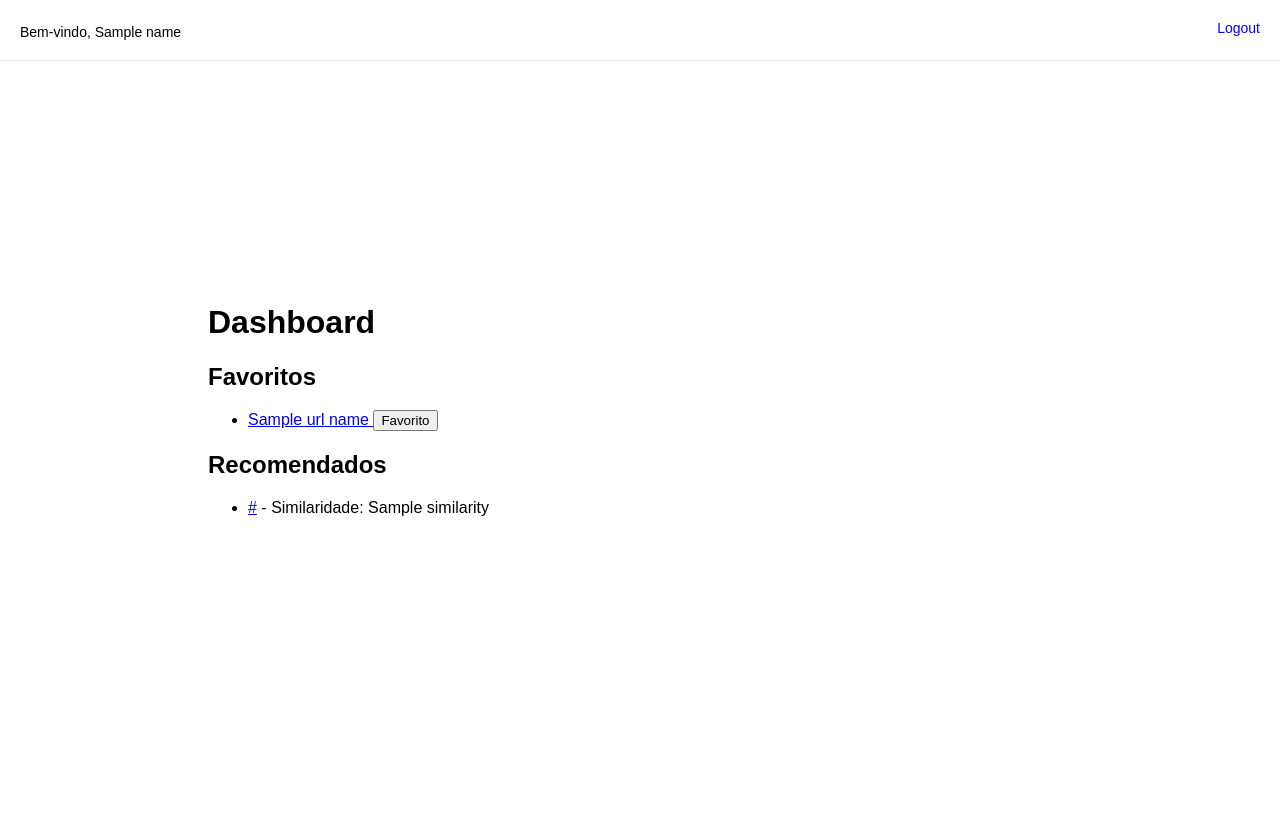
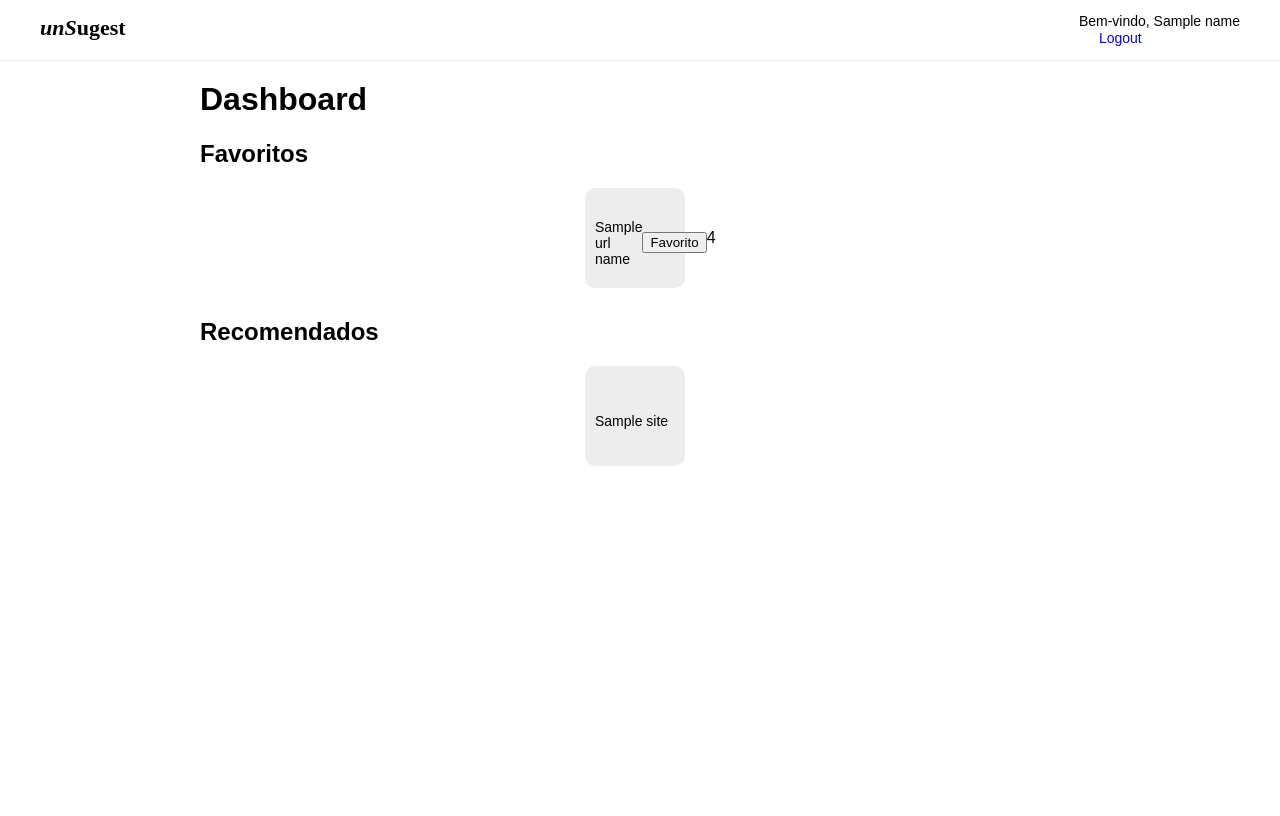
Before and after one commit to viniciuslopesgit/sugest, a Flask app: template templates/dashboard.html in a window 1280 px wide. After the commit the page ends 466 px from the top, so only its background shows below. Run offline with Flask 3, Linux system fonts and the light colour scheme; the template is opened without the code that fills it: most values are stand-ins (such as "Sample title", 1, 10 or a date in 2020).

Commit message:
Dashboad com NOMES das páginas

```diff
--- a/app.py
+++ b/app.py
@@ -120,19 +120,32 @@ def recommend_sites_for_user():
             rated_keywords.update(keywords.split(','))
 
     recommendations = []
+    site_info = {}
     for index, row in url_data.iterrows():
+        site_info[row['id']] = {'name': row['name'], 'url': row['url']}
         if row['id'] not in rated_ids:
             if isinstance(row['keywords'], str):
                 site_keywords = set(row['keywords'].split(','))
                 similarity = jaccard_similarity(rated_keywords, site_keywords)
-                recommendations.append((row['id'], row['url'], similarity))
+                recommendations.append((row['id'], similarity))
 
     # Ordenar as recomendações pela maior similaridade
-    recommendations.sort(key=lambda x: x[2], reverse=True)
+    recommendations.sort(key=lambda x: x[1], reverse=True)
 
-    top_recommendations = recommendations[:5]
+    top_recommendations = recommendations[:100]
 
-    return [{'id': rec[0], 'url': rec[1], 'similarity': rec[2]} for rec in top_recommendations]
+    # Adicionar informações de nome e URL aos resultados
+    result = []
+    for rec in top_recommendations:
+        site_id = rec[0]
+        result.append({
+            'id': site_id,
+            'name': site_info[site_id]['name'],
+            'url': site_info[site_id]['url'],
+            'similarity': rec[1]
+        })
+
+    return result
 
 def load_url_names_from_csv():
     url_names = {}
@@ -147,8 +160,10 @@ def load_url_names_from_csv():
         print("Erro ao ler o arquivo data.url.csv")
     return url_names
 
-
-
+def generate_random_color():
+    # Gera uma cor aleatória em formato hexadecimal
+    color = '#{:06x}'.format(random.randint(0, 0xFFFFFF))
+    return color
 
 
 # ----------------------------------- ROTAS --------------------------------------#
--- a/readme/manual.txt
+++ b/readme/manual.txt
@@ -1,6 +1,12 @@
 
 
 Fazer:
+
+Criar uma coluna no .csv que busca a cor do site
+
+criar função para para buscar a cor no csv
+    chamr isso dentro do html com background-color
+
 
 Opção de favoritos
 Almentar número de sites que serão gerados a primeira visita
--- a/static/style.css
+++ b/static/style.css
@@ -1,11 +1,76 @@
 body {
     font-family: Arial, Helvetica, sans-serif;
+    background-color: #fff;
+    margin: 0; /* Adicionado para remover margens padrão */
+}
+
+#header {
+    top: 0;
+    height: 60px;
+    width: 100%;
+    position: fixed; /* Alterado para posição fixa para que o cabeçalho permaneça fixo na parte superior */
+    background-color: #fff;
+    border-bottom: 1px solid rgb(236, 236, 236);
+    z-index: 1000; /* Adicionado z-index para garantir que o cabeçalho esteja acima de outros elementos */
+}
+#logo {
+    padding: 15px;
+    padding-left: 40px;
+}
+#user {
+    position: absolute;
+    top: 50%;
+    transform: translateY(-50%);
+    right: 40px;
+}
+
+#user a {
+    color: blue;
+    font-size: 14px;
+    text-decoration: none;
+    margin-left: 20px; /* Adicionado margem para separar o texto do link */
+}
+
+#user p {
+    font-size: 14px;
+    margin: 0; /* Adicionado para remover margens padrão */
+}
+
+#content {
+    padding: 60px 200px 0 200px;
+}
+
+#user_fav {
+    list-style: none; /* Remove os marcadores de lista */
+    padding: 0; /* Remove o preenchimento padrão da lista */
+    display: flex; /* Exibe os itens da lista em linha */
+    flex-wrap: wrap; /* Permite que os itens da lista quebrem para a próxima linha quando não há espaço suficiente */
+    justify-content: center; /* Alinha os itens horizontalmente ao centro */
+}
+
+.item_fav {
+    height: 80px;
+    width: 80px;
     display: flex;
-    justify-content: center;
-    align-items: center;
-    height: 100vh;
-    background-color: #fff;
+    margin-right: 10px;
+    margin-bottom: 10px; /* Adicionado para adicionar espaço entre as linhas */
+    padding: 10px;
+    border-radius: 10px;
+    align-items: center; /* Alinha o conteúdo verticalmente ao centro */
+    background-color: #ededed;
 }
+
+.item_fav a {
+    text-decoration: none;
+    color: black; /* Alterado para preto para maior legibilidade */
+    font-size: 14px;
+    margin-top: 10px; /* Adicionado para alinhar o texto verticalmente */
+}
+
+.item_fav button {
+    margin-top: 10px; /* Adicionado para alinhar o botão verticalmente */
+}
+
 .login-button {
     padding: 10px 20px;
     font-size: 16px;
@@ -18,34 +83,3 @@ body {
 .login-button:hover {
     background-color: #357ae8;
 }
-
-#header {
-    top: 0;
-    height: 60px;
-    width: 100%;
-    position: absolute;
-    border-bottom: 1px solid rgb(236, 236, 236);
-}
-
-#content {
-    width: 100%;
-    padding: 200px;
-}
-
-#user a {
-
-    position: relative;
-    float: right;
-    padding: 20px;
-    color: blue;
-    font-size: 14px;
-    text-decoration: none;
-}
-
-#user p {
-    position: absolute;
-    font-size: 14px;
-    float: right;
-    padding: 10px;
-    padding-left: 20px;
-}
--- a/templates/dashboard.html
+++ b/templates/dashboard.html
@@ -9,6 +9,9 @@
 </head>
 <body>
     <div id="header">
+        <div id="logo">
+            <a style="font-size: 22px; font-family: 'Times New Roman', Times, serif;"><i><b>unS</i>ugest</b></a>
+        </div>
         <div id="user">
             <p>Bem-vindo, {{ name }}</p>
             <a href="/logout">Logout</a>
@@ -18,18 +21,18 @@
         <h1>Dashboard</h1>
 
         <h2>Favoritos</h2>
-            <ul>
+            <ul id="user_fav">
                 {% for item in urls %}
-                    <li><!--User ID: {{ item.user_id }}, URL:--> <a href="{{ item.url }}" onclick="updateRate('{{ item.user_id }}', '{{ item.url }}')">{{ url_names[item.id] }} </a>
-                        <button onclick="toggleFavorite('{{ item.user_id }}', '{{ item.url }}')">Favorito</button><span style="display: none;" id="rate_{{ item.url }}">{{ item.rate }}</span>
+                    <li class="item_fav"><!--User ID: {{ item.user_id }}, URL:--> <a href="{{ item.url }}" onclick="updateRate('{{ item.user_id }}', '{{ item.url }}')">{{ url_names[item.id] }} </a>
+                        <button onclick="toggleFavorite('{{ item.user_id }}', '{{ item.url }}')">Favorito</button><span  id="rate_{{ item.url }}">{{ item.rate }}</span>
                     </li>
                 {% endfor %}
             </ul>
         <h2>Recomendados</h2>
-        <ul>
+        <ul id="user_fav">
             {% for site in recommend_sites %}
-                <li>
-                    <a href="{{ site.url }}">{{ site.url }}</a> - Similaridade: {{ site.similarity }}
+                <li class="item_fav">
+                    <a href="{{ site.url }}"> {{ site.name }} </a> <!-- {{ site.similarity }} -->
                 </li>
             {% endfor %}
         </ul>
```
